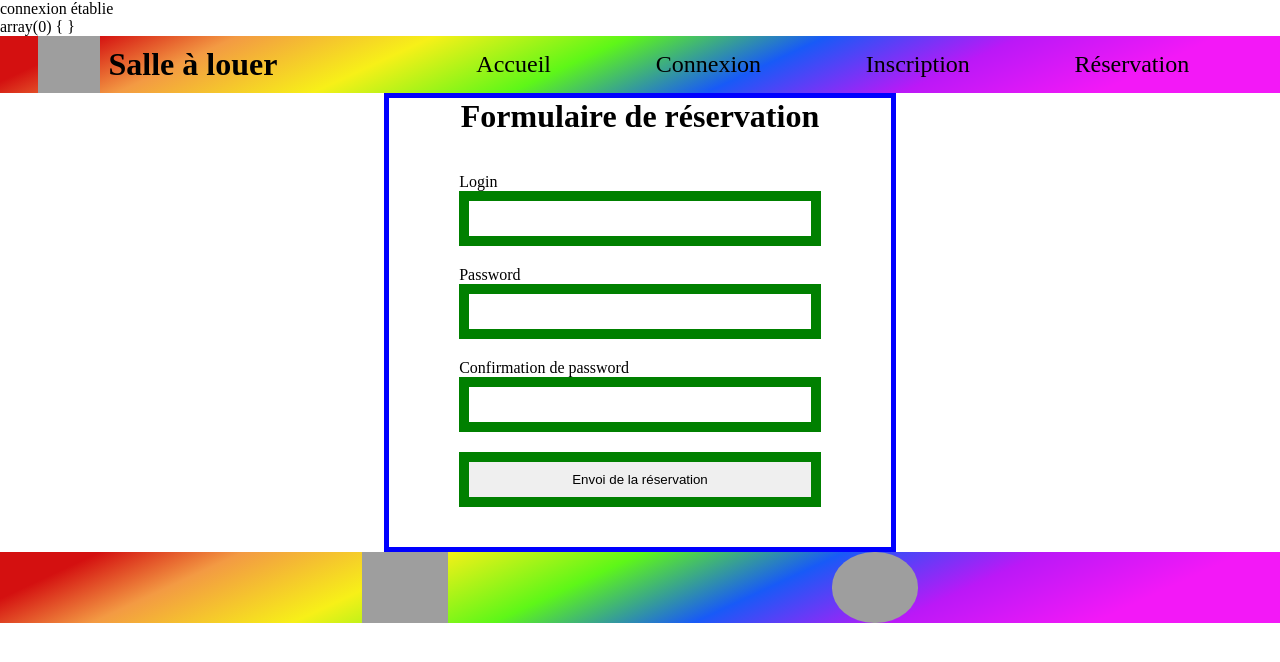
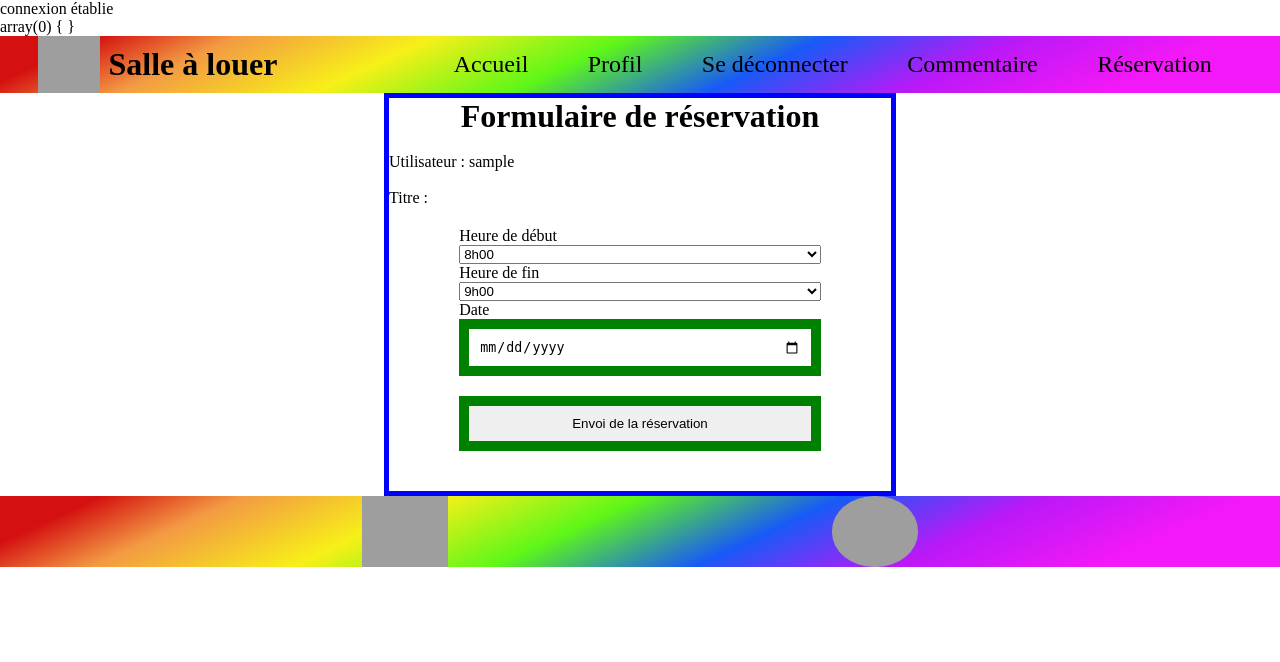
Before and after one commit to joris-landaret/reservation-salles, a PHP site: page /reservation-form.php in a window 1280 px wide. Shown: the top 662 px of the page. Run offline with PHP 8.4, Linux system fonts and the light colour scheme; the visitor is signed in with stand-in values (Sample User, id 1); data that the repository does not hold is empty; grey boxes are pictures that could not be loaded.

Commit message:
ajouts des champs et menus déroulants

```diff
--- a/reservation-form.php
+++ b/reservation-form.php
@@ -1,4 +1,5 @@
 <?php
+session_start();
 $erreur = "";
 // connection à la base de donné
 include('connect.php');
@@ -13,7 +14,7 @@ var_dump($request_fetch_all);
 if(isset($_POST['envoi'])){
 
     //si les champs sont remplis
-    if($_POST['login'] && $_POST['password'] && $_POST['confirmpassword']){
+    if($_POST['titre'] && $_POST['debut'] && $_POST['fin'] && $_POST['fin']){
 
         $login = $_POST['login'];
         $pass = $_POST['password'];
@@ -36,7 +37,7 @@ if(isset($_POST['envoi'])){
 
             if($log_ok == true){
 
-                $sql = "INSERT INTO `utilisateurs` (`login`,`password`)
+                $sql = "INSERT INTO `reservation` (`login`,`password`)
                 VALUE ('$login','$pass')";
                 $request2 = $mysqli -> query($sql);
                 //echo "ok";
@@ -72,17 +73,43 @@ if(isset($_POST['envoi'])){
 
         <div>
             <h1>Formulaire de réservation</h1>
-            <br>
+            <p><br>Utilisateur : <?php echo $_SESSION['login'];?></p>
+            <p><br>Titre :</p>
+            <p><?php ?></p>
             <?= $erreur ?>
             <form action="" method="post">
-                <label for="login">Login</label>
-                <Input type="text" name="login">
+                <label for="debut">Heure de début</label>
+                <select name="debut">
+                    <option value="8h00">8h00</option>
+                    <option value="9h00">9h00</option>
+                    <option value="10h00">10h00</option>
+                    <option value="11h00">11h00</option>
+                    <option value="12h00">12h00</option>
+                    <option value="13h00">13h00</option>
+                    <option value="14h00">14h00</option>
+                    <option value="15h00">15h00</option>
+                    <option value="16h00">16h00</option>
+                    <option value="17h00">17h00</option>
+                    <option value="18h00">18h00</option>
+                </select>
 
-                <label for="password">Password</label>
-                <Input type="text" name="password">
+                <label for="fin">Heure de fin</label>
+                <select name="fin">
+                    <option value="9h00">9h00</option>
+                    <option value="10h00">10h00</option>
+                    <option value="11h00">11h00</option>
+                    <option value="12h00">12h00</option>
+                    <option value="13h00">13h00</option>
+                    <option value="14h00">14h00</option>
+                    <option value="15h00">15h00</option>
+                    <option value="16h00">16h00</option>
+                    <option value="17h00">17h00</option>
+                    <option value="18h00">18h00</option>
+                    <option value="19h00">19h00</option>
+                </select>
 
-                <label for="confirmpassword">Confirmation de password</label>
-                <Input type="text" name="confirmpassword">
+                <label for="date">Date</label>
+                <Input type="date" name="date">
 
                 <input type="submit" name="envoi" value="Envoi de la réservation">
             </form>
```
